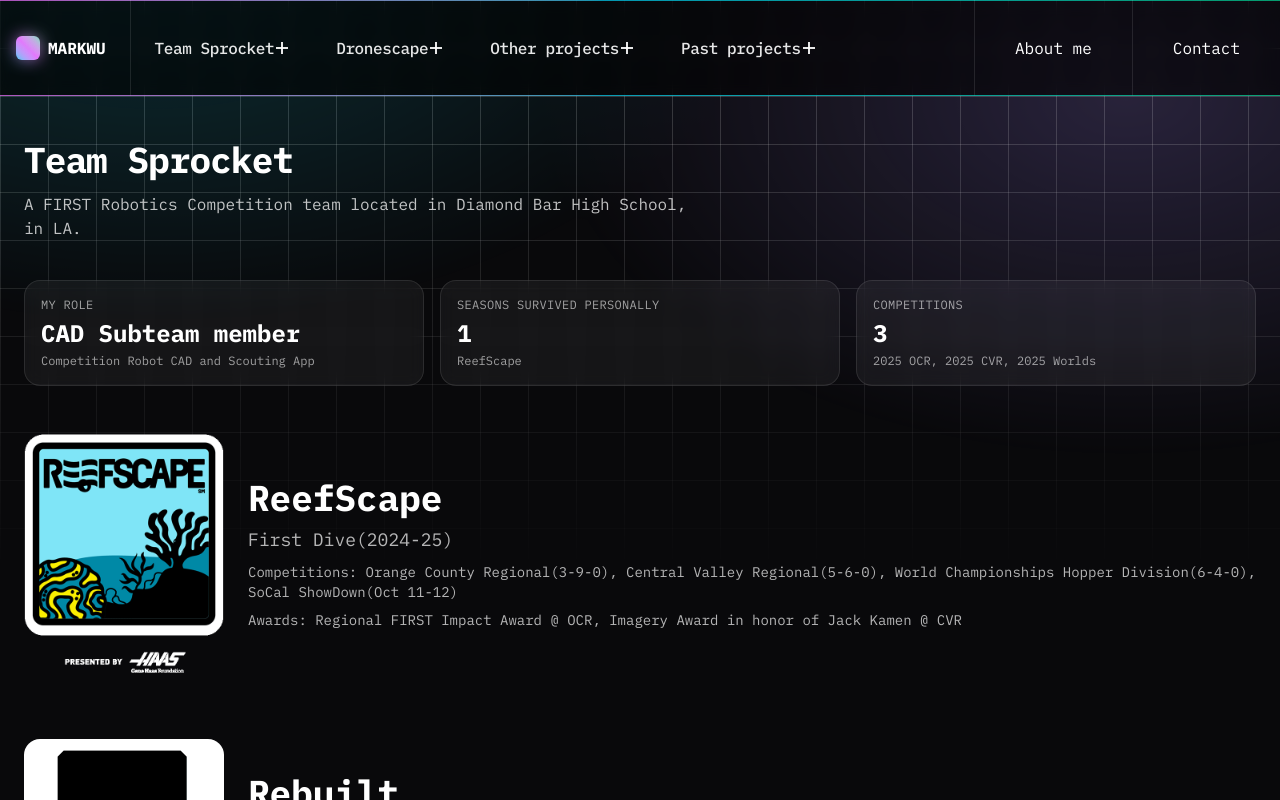
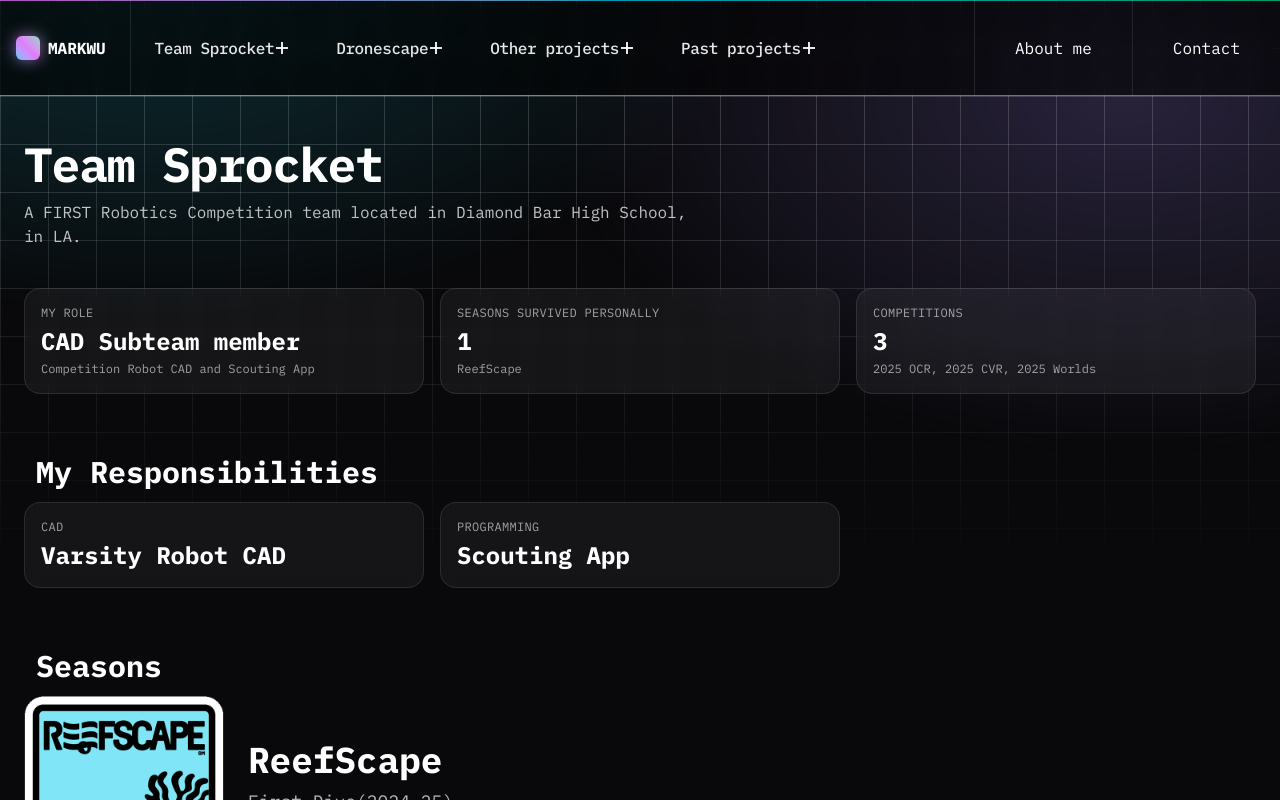
Before and after one commit to markwu123454/portfolio-website, a Next.js app: page /teamsprocket in a window 1280 px wide. Built offline with nearby package versions, Linux system fonts and the light colour scheme.

Commit message:
regular update

```diff
--- a/src/app/secret/youtube_player/page.tsx
+++ b/src/app/misc/random/YoutubePlayer.tsx
@@ -2,6 +2,8 @@
 
 import React, { useEffect, useMemo, useRef, useState } from "react";
 import Player = YT.Player;
+import type {DemoModule} from "@/app/misc/random/registry";
+import Image from "next/image"
 
 // --- helpers ---
 function parseYouTubeId(input: string): string | null {
@@ -110,7 +112,7 @@ declare global {
     }
 }
 
-export default function Page() {
+function YoutubePlayer() {
     const [playlist, setPlaylist] = useState<Item[]>([]);
     const [current, setCurrent] = useState(0);
     const [input, setInput] = useState("");
@@ -396,7 +398,7 @@ export default function Page() {
     return (
         <div className="min-h-[100dvh] bg-black text-gray-200 p-4 md:p-6 lg:p-8 flex flex-col gap-4 mt-24">
             <h1 className="text-2xl font-bold text-white">
-                YouTube Playlist <span className="text-xs text-gray-400 align-middle ml-2">[{mode}]</span>
+                YouTube Playlist
             </h1>
 
             <div className="flex flex-col gap-2 md:flex-row md:items-end md:gap-3">
@@ -533,9 +535,9 @@ export default function Page() {
             </div>
 
             <ul className="text-xs text-gray-500 list-disc pl-5">
-                <li>Autoplay respects per-item start/end; enforced by a PLAYING-state seek + end timer.</li>
-                <li>Manual controls: play/pause/stop, prev/next, seek, volume, mute.</li>
-                <li>Times accept seconds or mm:ss / hh:mm:ss formats.</li>
+                <li>A simple youtube playlist player.</li>
+                <li>Uses local storage so no data is collected whatsoever.</li>
+                <li>No ads.</li>
             </ul>
         </div>
     );
@@ -578,3 +580,13 @@ function EditRow({ item, onCancel, onSave }: { item: Item; onCancel: () => void;
         </div>
     );
 }
+
+
+const Page: React.FC = () => <YoutubePlayer/>;
+const preview = <Image src="/youtube.png" height="100" width="100" alt="youtube logo"/>;
+
+export const title = "Youtube Player";
+export const description = "A youtube video player because I can't find any good ones online.";
+
+const mod: DemoModule = { title, description, preview, Page };
+export default mod;
--- a/src/app/misc/random/registry.ts
+++ b/src/app/misc/random/registry.ts
@@ -13,6 +13,8 @@ type DemoRegistry = Record<string, DemoLoader>;
 export const demos: DemoRegistry = {
     StateSpace: () =>
         import("./StateSpaceVisualizer").then((m: { default: DemoModule }) => m.default),
+    YoutubePlayer: () =>
+        import("./YoutubePlayer").then((m: { default: DemoModule }) => m.default),
 };
 
 export type DemoSlug = keyof typeof demos;
--- a/src/app/page.tsx
+++ b/src/app/page.tsx
@@ -337,9 +337,8 @@ export default function HomePage() {
                                 planning, terrain mapping.
                             </FeaturedCard>
 
-                            <FeaturedCard title="FRC Scouting App" href="/teamsprocket/scouting">
-                                React + FastAPI platform for match data and analytics. Offline-first PWA, HTTPS sync,
-                                ML-powered data processor.
+                            <FeaturedCard title="FRC - Team Sprocket" href="/teamsprocket">
+                                A FRC Team based in Diamond bar, LA. We build decent robots and win impact awards. I do CAD and scouting app.
                             </FeaturedCard>
 
                             {/*<div className="rounded-2xl p-5 md:p-6 border border-dashed border-white/10 text-white/60">
--- a/src/app/teamsprocket/page.tsx
+++ b/src/app/teamsprocket/page.tsx
@@ -26,7 +26,7 @@ export default function SprocketPage() {
             <main className="mx-auto w-full max-w-7xl px-6 py-16 mt-16">
                 {/* Header */}
                 <header className="mb-10">
-                    <h1 className="mt-3 text-4xl font-bold tracking-tight">Team Sprocket</h1>
+                    <h1 className="mt-3 text-5xl font-bold tracking-tight">Team Sprocket</h1>
                     <p className="mt-3 max-w-2xl text-white/75">
                         A FIRST Robotics Competition team located in Diamond Bar High School, in LA.
                     </p>
@@ -42,7 +42,18 @@ export default function SprocketPage() {
                     </div>
                 </section>
 
+                <section aria-labelledby="summary" className="mb-12">
+                    <h2 id="summary" className="sr-only">My Roles</h2>
+                    <h2 className="p-3 font-bold text-3xl">My Responsibilities</h2>
+                    <div className="grid grid-cols-1 gap-4 sm:grid-cols-3">
+                        <Stat label="CAD" value="Varsity Robot CAD"/>
+                        <Stat label="Programming" value="Scouting App"/>
+                    </div>
+                </section>
+
+                <h2 className="p-3 font-bold text-3xl">Seasons</h2>
                 <section className="mb-16 flex items-center gap-6">
+
                     <Image src="/2025_logo_animation.gif" alt="ReefScape logo animated" width="200" height="200"/>
                     <div>
                         <h2 className="text-4xl font-bold">ReefScape</h2>
```
Also changed, not shown: public/youtube.png (added).
